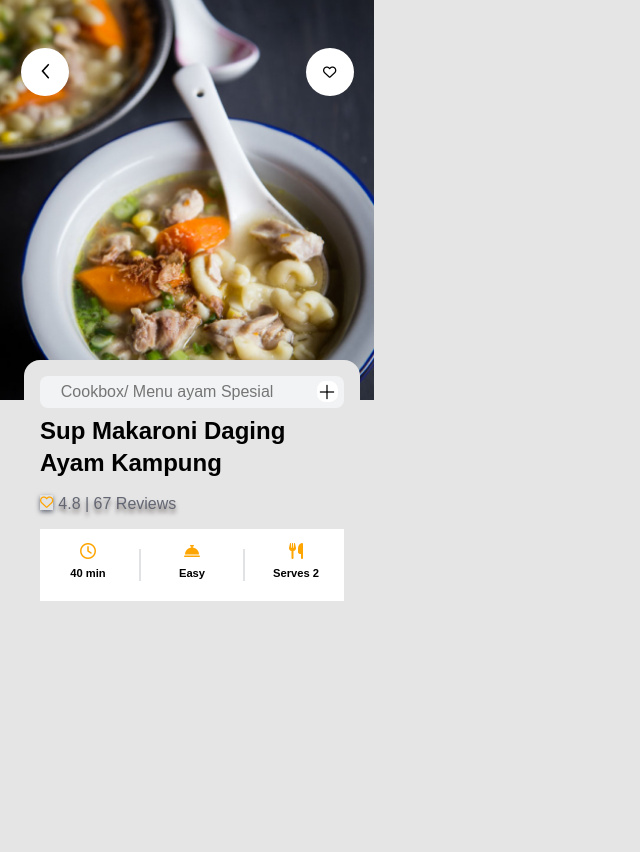
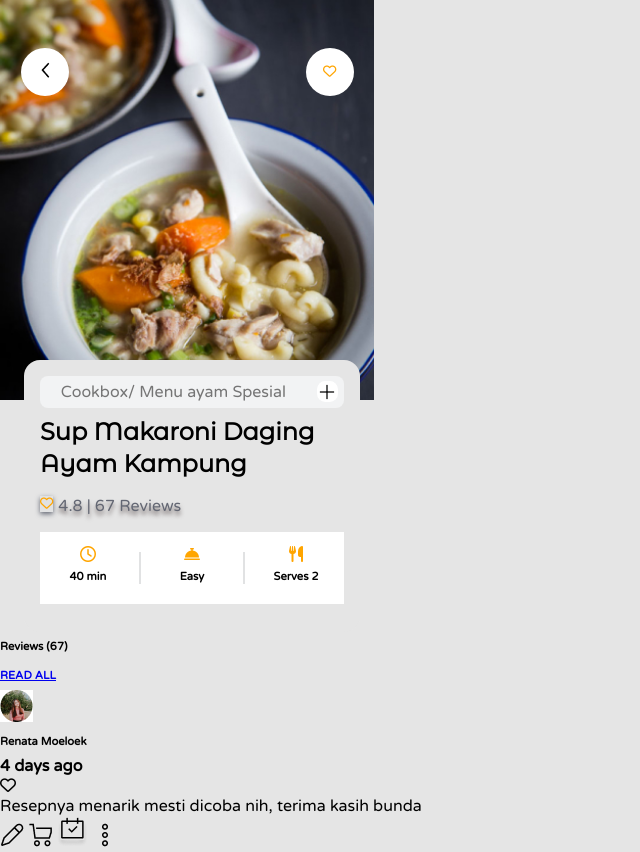
Before and after one commit to GSG-CF05/FoodApp-team15, a plain HTML site: page details/details.html in a window 1280 px wide. Shown: the whole page, without its empty margins (0-640 px from the left). Before the commit the page ends 800 px from the top, so only its background shows below. Drawn offline with Linux system fonts and the light colour scheme; a web font is replaced by a local one.

Commit message:
add story and footer sections in html file relates #14

```diff
--- a/details/details.html
+++ b/details/details.html
@@ -7,10 +7,13 @@
     <link rel="stylesheet" href="./details.css" />
     <!-- Google Font -->
     <link
-      href="https://fonts.googleapis.com/css2?family=Recursive:wght@500&display=swap"
+      href="https://fonts.googleapis.com/css2?family=Montserrat+Alternates&family=Recursive:wght@500&display=swap"
       rel="stylesheet"
     />
-
+    <link
+      href="https://fonts.googleapis.com/css2?family=Varela+Round&display=swap"
+      rel="stylesheet"
+    />
     <title>FoodApp</title>
     <!-- Font Awesome -->
     <script
@@ -29,7 +32,7 @@
             />
           </button>
           <button class="heart icon-properties">
-            <i class="heart-icon far fa-heart"></i>
+            <i class="color-icon far fa-heart"></i>
           </button>
         </div>
       </div>
@@ -50,7 +53,7 @@
                 placeholder="Cookbox/ Menu ayam Spesial"
               />
               <button class="btn-plus">
-                <img src="image/vector.png" alt="Vector" />
+                <img src="./image/vector.png" alt="Vector" />
               </button>
             </span>
             <h1 class="txt-menu">Sup Makaroni Daging Ayam Kampung</h1>
@@ -82,6 +85,50 @@
         </div>
       </section>
       <!-- END REVIEW SECTION -->
+      <!-- STORY SECTION -->
+      <section class="section-story">
+        <div class="story-container">
+          <div class="title-story">
+            <h3 class="review-txt-story">Reviews (67)</h3>
+            <a href="../account/account.html"
+              ><h3 class="read-txt-story">READ ALL</h3></a
+            >
+          </div>
+
+          <div class="person-story">
+            <img
+              src="./image/avatar.jpg"
+              alt="Quincy Larson's profile picture"
+              class="personal-img"
+            />
+            <div class="row-story-name">
+              <div class="story-name">
+                <h3 class="story-txt">Renata Moeloek</h3>
+                <h4 class="story-day-txt">4 days ago</h4>
+              </div>
+              <i class="story-icon far fa-heart"></i>
+            </div>
+          </div>
+          <div id="inner">
+            <p>Resepnya menarik mesti dicoba nih, terima kasih bunda</p>
+          </div>
+        </div>
+      </section>
+      <!-- END STORY SECTION -->
     </main>
+
+    <!-- FOOTER -->
+    <footer class="bavigation">
+      <nav class="nav">
+        <img class="nav-icon" src="./image/pencil.png" alt="Pencil" />
+        <img class="nav-icon" src="./image/cart.png" alt="Cart" />
+        <img
+          class="nav-icon"
+          src="./image/calendar-check.png"
+          alt="Calender Check"
+        />
+        <img class="nav-icon" src="./image/options.png" alt="Options" />
+      </nav>
+    </footer>
   </body>
 </html>
```
